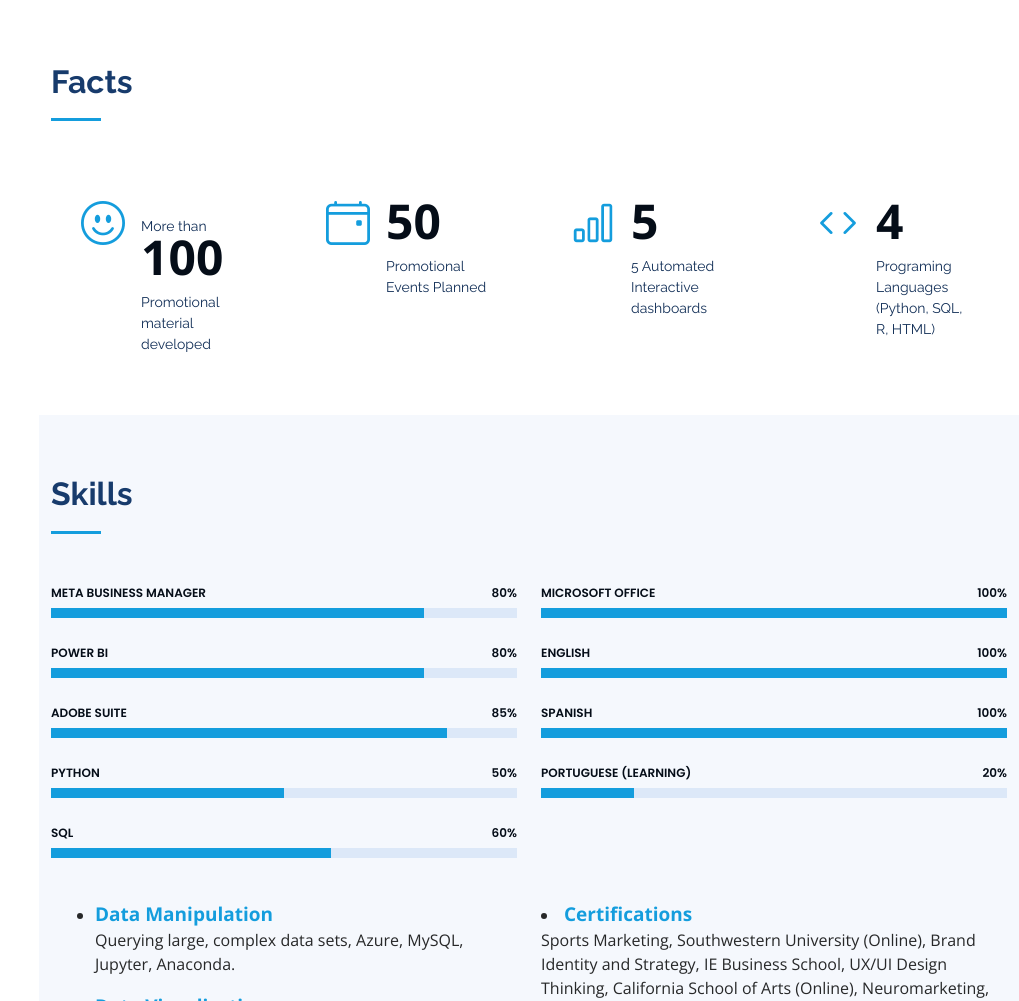
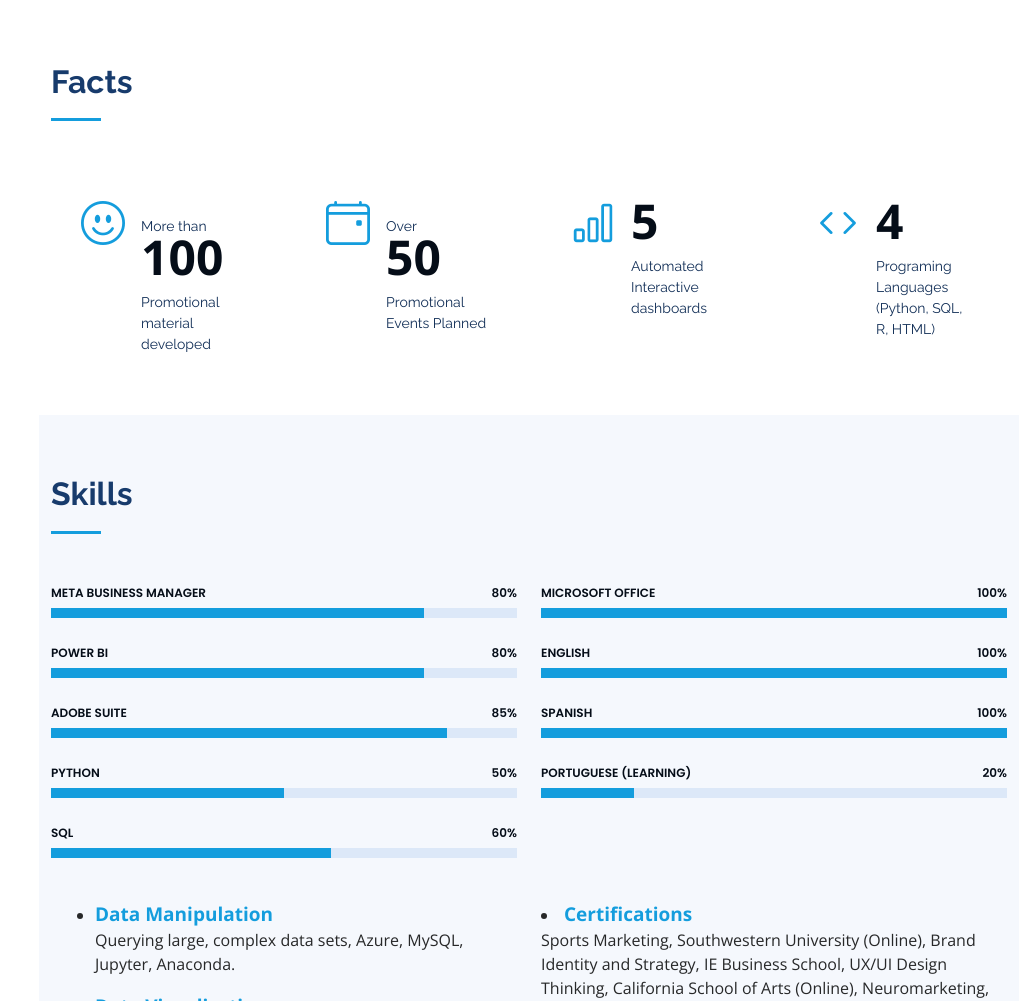
Before and after one commit to santiagocrane/santiago-crane, a plain HTML site: page index.html in a window 1280 px wide. Shown: the part 1540-2541 px from the top of the page, without its empty margins (261-1280 px from the left). Drawn offline with nearby package versions, Linux system fonts and the light colour scheme.

Commit message:
Update index.html

```diff
--- a/index.html
+++ b/index.html
@@ -154,6 +154,7 @@
           <div class="col-lg-3 col-md-6 d-md-flex align-items-md-stretch" data-aos="fade-up" data-aos-delay="100">
             <div class="count-box">
               <i class="bi bi-calendar4-event"></i>
+              <p>Over</p>
               <span data-purecounter-start="0" data-purecounter-end="50" data-purecounter-duration="1" class="purecounter"></span>
               <p>Promotional Events Planned</p>
             </div>
@@ -163,7 +164,7 @@
             <div class="count-box">
               <i class="bi bi-bar-chart"></i>
               <span data-purecounter-start="0" data-purecounter-end="5" data-purecounter-duration="1" class="purecounter"></span>
-              <p>5 Automated Interactive dashboards  </p>
+              <p>Automated Interactive dashboards  </p>
             </div>
           </div>
 
```
